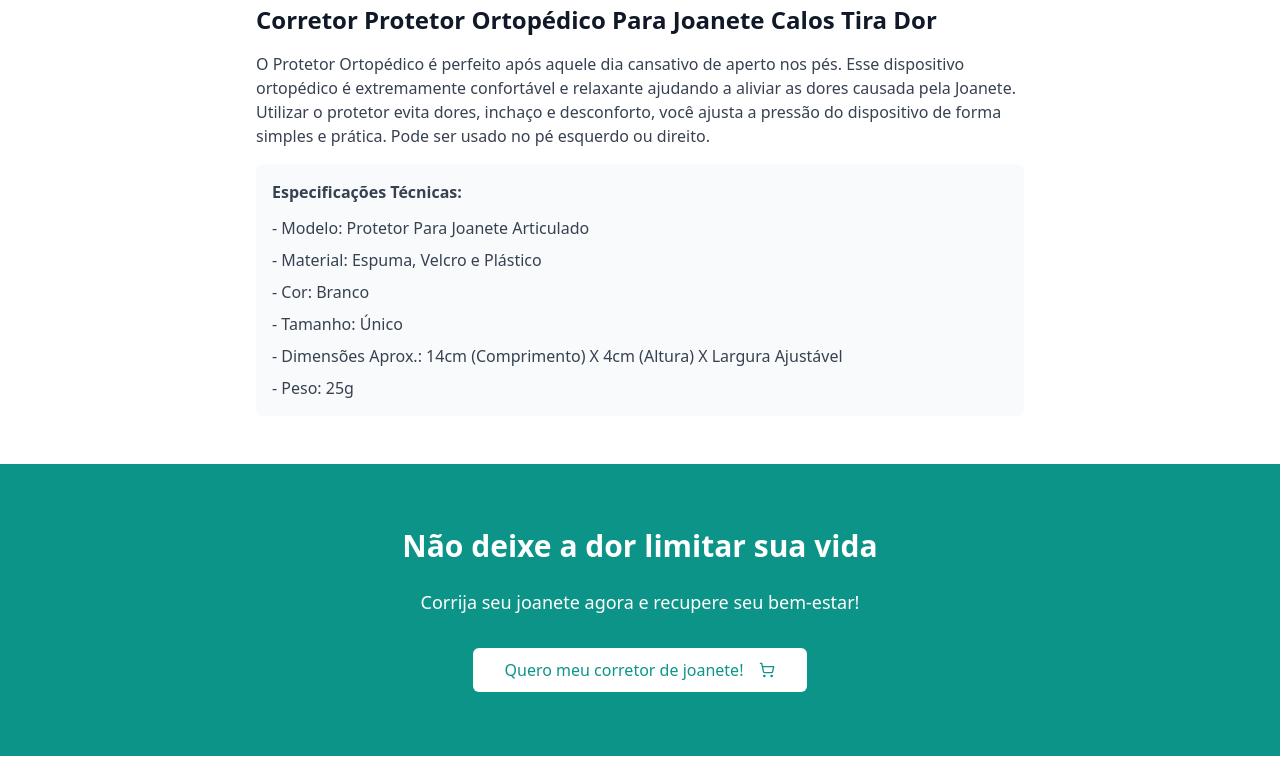
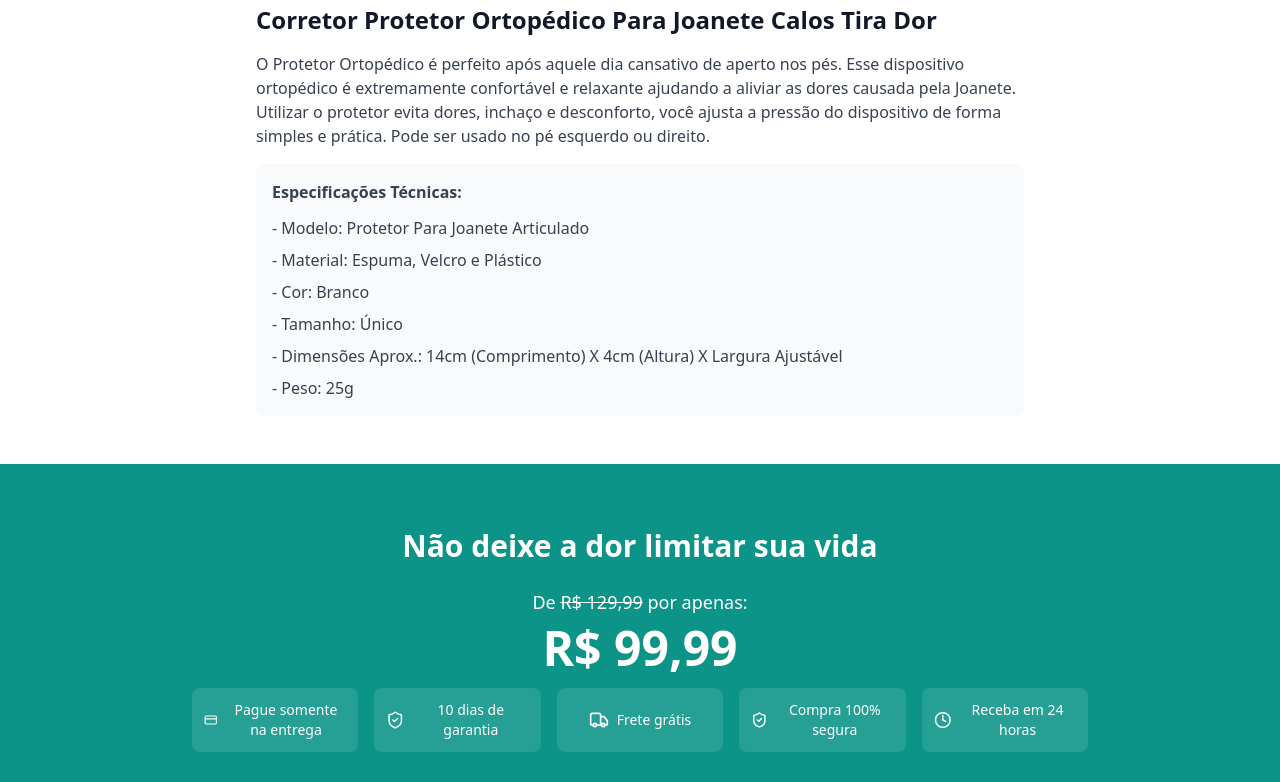
Before and after one commit to danielzsx7/joanete-alivio-feliz, a React (Vite) app: page / in a window 1280 px wide. Shown: the part 2000-2782 px from the top of the page. Before the commit the page ends 2756 px from the top, so only its background shows below. Built offline with nearby package versions, Linux system fonts and the light colour scheme.

Commit message:
feat: Update product details and offer
Add image and product details to the product offer section.
Include price discount and payment information with icons.

```diff
--- a/src/pages/Index.tsx
+++ b/src/pages/Index.tsx
@@ -1,6 +1,7 @@
 import { Button } from "@/components/ui/button";
 import { ShoppingCart, Check, Shield, Star } from "lucide-react";
 import { AspectRatio } from "@/components/ui/aspect-ratio";
+import { CreditCard, ShieldCheck, Truck, Clock } from "lucide-react";
 
 const Index = () => {
   return (
@@ -32,7 +33,7 @@ const Index = () => {
             <div className="flex-1 w-full max-w-[280px] sm:max-w-md mx-auto mt-6 md:mt-0">
               <div className="relative aspect-square">
                 <img
-                  src="/lovable-uploads/525d92e8-d486-4638-a6bc-b891322e64f8.png"
+                  src="/lovable-uploads/cebe0718-2cc2-4cdf-9e66-0795ac3cb8e6.png"
                   alt="Antes e depois do corretor de joanete"
                   className="w-full h-full object-cover rounded-lg shadow-xl"
                 />
@@ -136,9 +137,32 @@ const Index = () => {
           <h2 className="text-xl sm:text-2xl md:text-3xl font-bold mb-4 sm:mb-6">
             Não deixe a dor limitar sua vida
           </h2>
-          <p className="text-base sm:text-lg mb-6 sm:mb-8">
-            Corrija seu joanete agora e recupere seu bem-estar!
-          </p>
+          <div className="mb-6">
+            <p className="text-lg mb-2">De <span className="line-through">R$ 129,99</span> por apenas:</p>
+            <p className="text-4xl sm:text-5xl font-bold mb-4">R$ 99,99</p>
+            <div className="grid grid-cols-1 sm:grid-cols-2 md:grid-cols-3 lg:grid-cols-5 gap-4 max-w-4xl mx-auto mb-8">
+              <div className="flex items-center justify-center gap-2 bg-white/10 rounded-lg p-3">
+                <CreditCard className="h-5 w-5" />
+                <span className="text-sm">Pague somente na entrega</span>
+              </div>
+              <div className="flex items-center justify-center gap-2 bg-white/10 rounded-lg p-3">
+                <ShieldCheck className="h-5 w-5" />
+                <span className="text-sm">10 dias de garantia</span>
+              </div>
+              <div className="flex items-center justify-center gap-2 bg-white/10 rounded-lg p-3">
+                <Truck className="h-5 w-5" />
+                <span className="text-sm">Frete grátis</span>
+              </div>
+              <div className="flex items-center justify-center gap-2 bg-white/10 rounded-lg p-3">
+                <ShieldCheck className="h-5 w-5" />
+                <span className="text-sm">Compra 100% segura</span>
+              </div>
+              <div className="flex items-center justify-center gap-2 bg-white/10 rounded-lg p-3">
+                <Clock className="h-5 w-5" />
+                <span className="text-sm">Receba em 24 horas</span>
+              </div>
+            </div>
+          </div>
           <Button
             size="lg"
             className="bg-white text-teal-600 hover:bg-gray-100 text-sm sm:text-base w-full sm:w-auto"
```
Also changed, not shown: public/lovable-uploads/cebe0718-2cc2-4cdf-9e66-0795ac3cb8e6.png (added).
